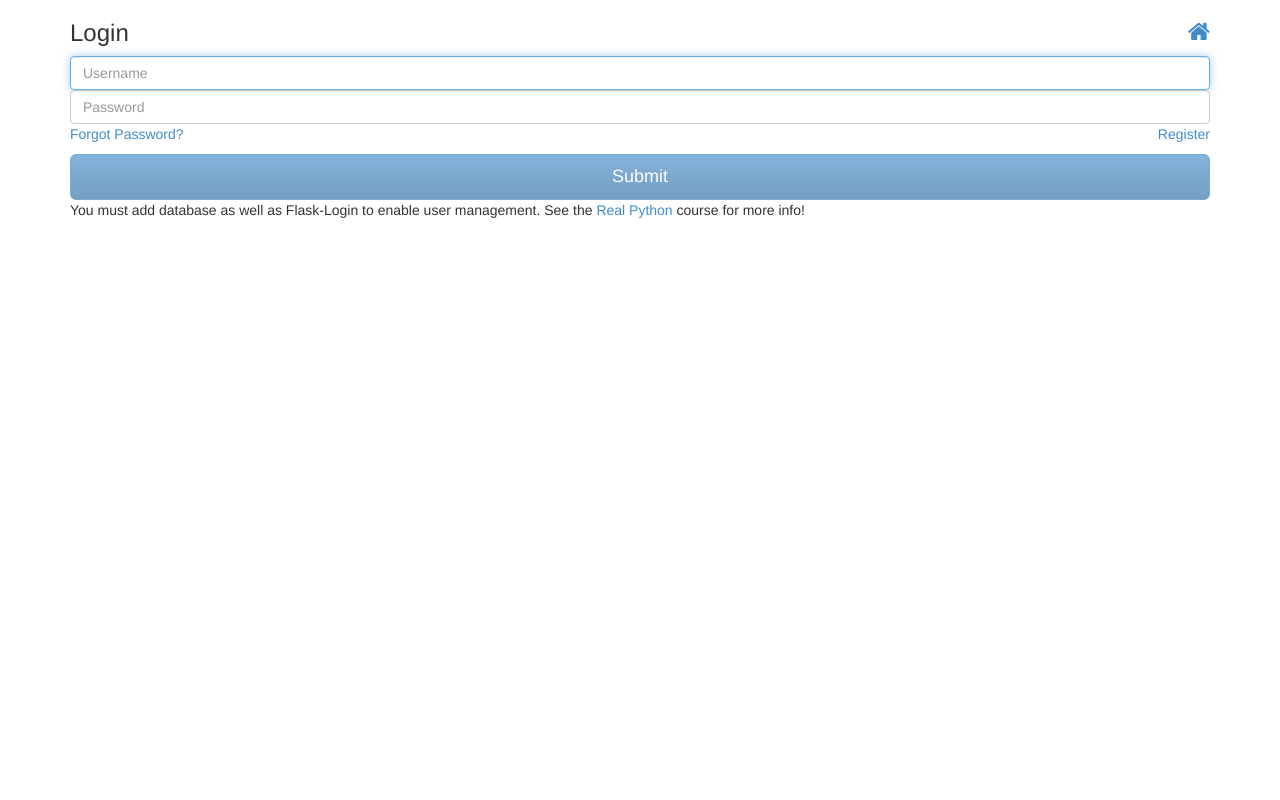
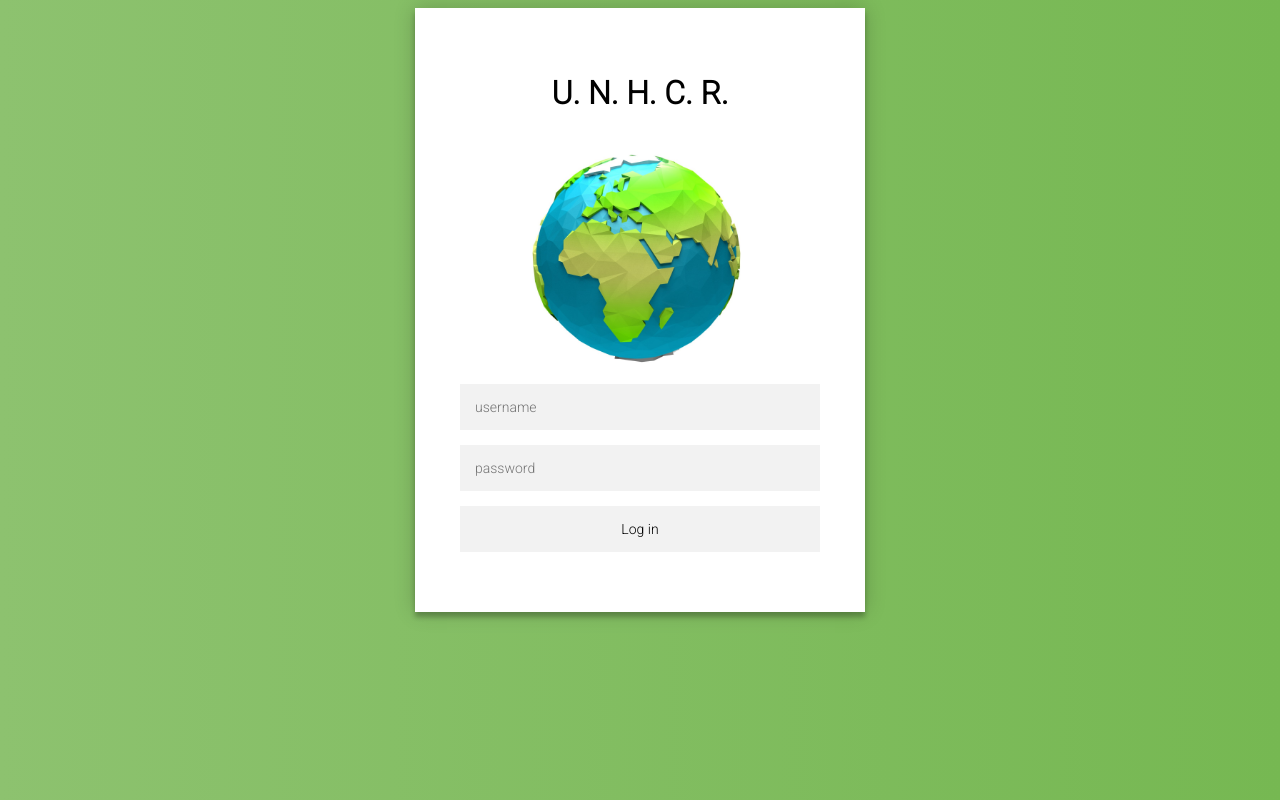
Before and after one commit to donoghuc/group_4_CS361, a Flask app: page /login in a window 1280 px wide. Run offline with Flask 2, Linux system fonts and the light colour scheme; some libraries are stand-ins or nearby versions.

Commit message:
login page working for admin

```diff
--- a/web_app/app.py
+++ b/web_app/app.py
@@ -2,13 +2,12 @@
 # Imports
 #----------------------------------------------------------------------------#
 
-from flask import Flask, render_template, request, render_template_string, json, redirect, url_for
+from flask import Flask, render_template, request, render_template_string, json, redirect, url_for, flash, session
 import logging
 from logging import Formatter, FileHandler
 from forms import *
 import os
 from refugee import Person
-import make_database as db
 
 #----------------------------------------------------------------------------#
 # App Config.
@@ -45,7 +44,10 @@
 
 @app.route('/')
 def home():
-    return render_template('pages/placeholder.home.html')
+    if not session.get('logged_in'):
+        return render_template('forms/login.html')
+    else:
+        return render_template('pages/placeholder.home.html')
 
 
 @app.route('/about')
@@ -53,10 +55,20 @@
     return render_template('pages/placeholder.about.html')
 
 
-@app.route('/login')
+@app.route('/login', methods =['GET', 'POST'])
 def login():
-    form = LoginForm(request.form)
-    return render_template('forms/login.html', form=form)
+    if request.method == 'POST':
+        if request.form['password'] == 'password' and request.form['username'] == 'admin':
+          session['logged_in'] = True;
+        flash('Welcome!')
+    return home()
+       # form = LoginForm(request.form)
+   # return render_template('forms/login.html', form=form)
+
+@app.route("/logout")
+def logout():
+    session['logged_in'] = False
+    return home()
 
 
 @app.route('/register', methods=['GET', 'POST'])
@@ -137,9 +149,12 @@
 @app.route('/search', methods= ['GET', 'POST'])
 def search():
     if request.method == "POST":
-        db.refugee_db_search_by_name(name, db.DATABASE_CON)
+        form = Reg2Form(request.form)
+        form.validate_on_submit()
+        name = request.args['search']
+        person = db.refugee_db_search_by_name(name, db.DATABASE_CON)
         # redirect to results page
-        return redirect("results.html", records=c.fetchall())
+        return redirect("reg2.html", records=c.fetchall())
     return render_template('forms/search.html')
 
 # Error handlers.
@@ -165,6 +180,8 @@
     app.logger.addHandler(file_handler)
     app.logger.info('errors')
 
+
+
 #----------------------------------------------------------------------------#
 # Launch.
 #----------------------------------------------------------------------------#
--- a/web_app/forms.py
+++ b/web_app/forms.py
@@ -3,6 +3,7 @@
 from wtforms.fields.html5 import DateField, IntegerField
 from wtforms.fields import SelectField
 from wtforms.validators import DataRequired, EqualTo, Length
+
 
 # Set your classes here.
 
@@ -24,9 +25,9 @@
     )
 
 
-class LoginForm(Form):
-    name = TextField('Username', [DataRequired()])
-    password = PasswordField('Password', [DataRequired()])
+#class LoginForm(Form):
+  #  name = TextField('Username', [DataRequired()])
+    #password = PasswordField('Password', [DataRequired()])
 
 
 class ForgotForm(Form):
--- /dev/null
+++ b/web_app/static/css/style.css
@@ -0,0 +1,109 @@
+/* style.css */
+@import url(https://fonts.googleapis.com/css?family=Roboto:300);
+
+.login-page {
+  width: 550;
+  padding: 8% 0 0;
+  margin: auto;
+}
+.form {
+  position: relative;
+  z-index: 1;
+  background: #FFFFFF;
+  max-width: 360px;
+  margin: 0 auto 100px;
+  padding: 45px;
+  text-align: center;
+  box-shadow: 0 0 20px 0 rgba(0, 0, 0, 0.2), 0 5px 5px 0 rgba(0, 0, 0, 0.24);
+}
+
+.form li{
+    display: block;
+    margin-bottom: 10px;
+    min-height: 35px;
+}
+
+.form li  .field-style{
+    box-sizing: border-box;
+    -webkit-box-sizing: border-box;
+    -moz-box-sizing: border-box;
+    padding: 8px;
+    outline: none;
+    border: 1px solid #B0CFE0;
+    -webkit-transition: all 0.30s ease-in-out;
+    -moz-transition: all 0.30s ease-in-out;
+    -ms-transition: all 0.30s ease-in-out;
+    -o-transition: all 0.30s ease-in-out;
+
+}.form li  .field-style:focus{
+    box-shadow: 0 0 5px #B0CFE0;
+    border:1px solid #B0CFE0;
+}
+.form li .field-split{
+    width: 49%;
+}
+.form li .field-full{
+    width: 100%;
+}
+.form li input.align-left{
+    float:left;
+}
+.form li input.align-right{
+    float:right;
+}
+.form li text password{
+    width: 100%;
+    height: 100px;
+}
+
+.form input {
+  font-family: "Roboto", sans-serif;
+  outline: 0;
+  background: #f2f2f2;
+  width: 100%;
+  border: 0;
+  margin: 0 0 15px;
+  padding: 15px;
+  box-sizing: border-box;
+  font-size: 14px;
+}
+.form button{
+  font-family: "Roboto", sans-serif;
+  text-transform: uppercase;
+  outline: 0;
+  background: #4CAF50;
+  width: 100%;
+  border: 0;
+  padding: 15px;
+  color: #FFFFFF;
+  font-size: 14px;
+  -webkit-transition: all 0.3 ease;
+  transition: all 0.3 ease;
+  cursor: pointer;
+}
+.form button:hover,.form button:active,.form button:focus {
+  background: #43A047;
+}
+.form .message {
+  margin: 15px 0 0;
+  color: #b3b3b3;
+  font-size: 12px;
+}
+.form .message a {
+  color: #4CAF50;
+  text-decoration: none;
+}
+.form .register-form {
+  display: none;
+}
+
+body {
+  background: #76b852; /* fallback for old browsers */
+  background: -webkit-linear-gradient(right, #76b852, #8DC26F);
+  background: -moz-linear-gradient(right, #76b852, #8DC26F);
+  background: -o-linear-gradient(right, #76b852, #8DC26F);
+  background: linear-gradient(to left, #76b852, #8DC26F);
+  font-family: "Roboto", sans-serif;
+  -webkit-font-smoothing: antialiased;
+  -moz-osx-font-smoothing: grayscale;
+}
--- a/web_app/templates/forms/login.html
+++ b/web_app/templates/forms/login.html
@@ -1,13 +1,34 @@
-{% extends 'layouts/form.html' %}
-{% block title %}Login{% endblock %}
+<link rel="stylesheet" href="/static/css/style.css" type="text/css">
 {% block content %}
-  <form method="post" class="form">
-    <h3 class="form-heading">Login <a href="{{ url_for('home') }}" title="Back to homepage"><i class="fa fa-home pull-right"></i></a></h3>
-    {{ form.name(class_ = 'form-control first-input', placeholder = form.name.label.text, required = true, autofocus = true) }}
-    {{ form.password(class_ = 'form-control last-input', placeholder = form.password.label.text, required = true) }}
-    <p class="pull-left"><a href="{{ url_for('forgot') }}">Forgot Password?</a></p>
-    <p class="pull-right"><a href="{{ url_for('register') }}">Register</a></p>
-    <input type="submit" value="Submit" class="btn btn-primary btn-lg btn-block" disabled>
-    <p>You must add database as well as Flask-Login to enable user management. See the <a href="http://www.realpython.com">Real Python</a> course for more info!</p>
-  </form>
+{% if session['logged_in'] %}
+<p>You're logged in already!</p>
+{% else %}
+
+<form action="/login" method="POST" class ="form">
+	<div class="login">
+		<div class="login-screen">
+			<div class="app-title">
+			</div>
+     <h1>U. N. H. C. R.</h1>
+	  <img src="/static/img/Earth.jpg" alt="Earth" style="width:250px;height:250px;">
+
+			<div class="login-form">
+				<div class="control-group">
+				<input type="text" class="login-field" value="" placeholder="username" name="username">
+				<label class="login-field-icon fui-user" for="login-name"></label>
+				</div>
+
+				<div class="control-group">
+				<input type="password" class="login-field" value="" placeholder="password" name="password">
+				<label class="login-field-icon fui-lock" for="login-pass"></label>
+				</div>
+
+                <input type="submit" value="Log in" class="btn btn-primary btn-large btn-block" >
+			    <br>
+			</div>
+		</div>
+	</div>
+</form>
+
+{% endif %}
 {% endblock %}
```
Also changed, not shown: web_app/make_database.py (+5 -5 lines), web_app/templates/pages/placeholder.home.html (+4 -3 lines), web_app/static/img/Earth.jpg (added).
